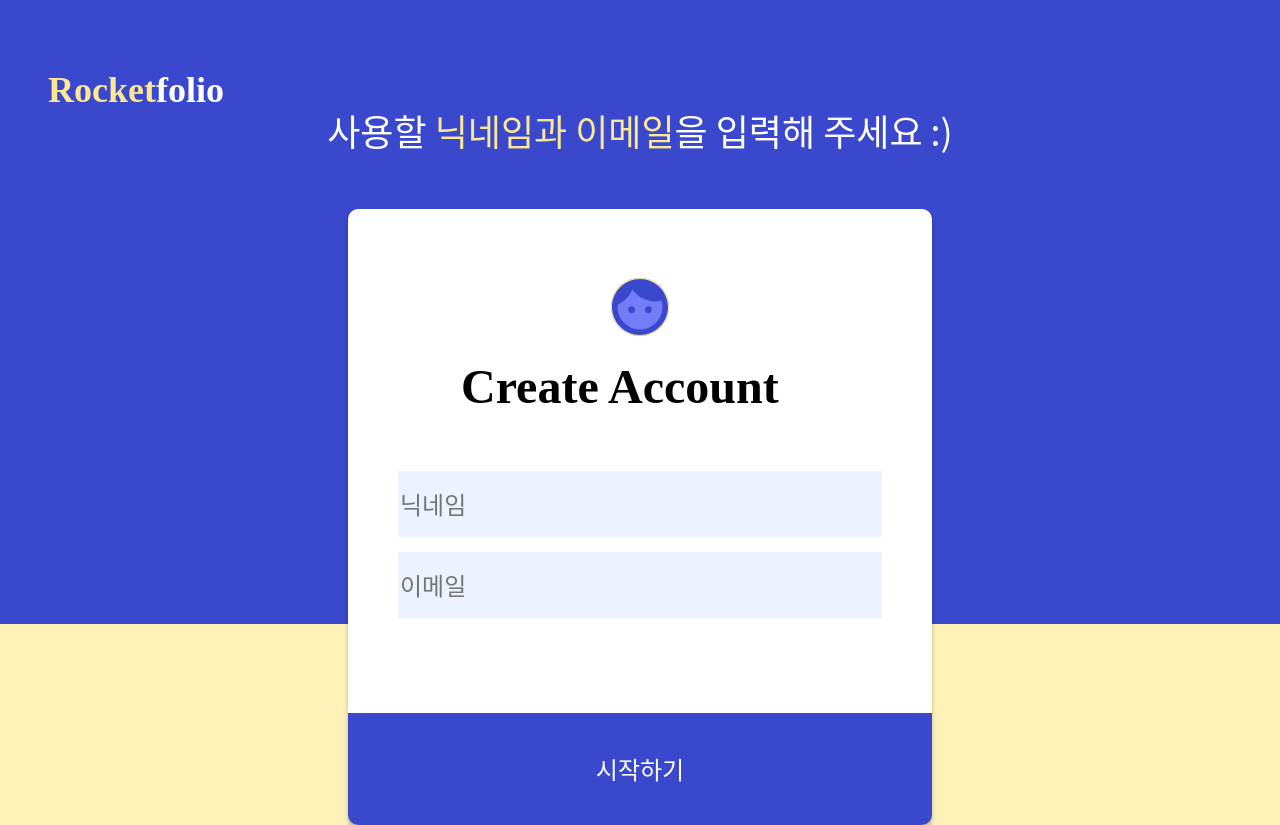
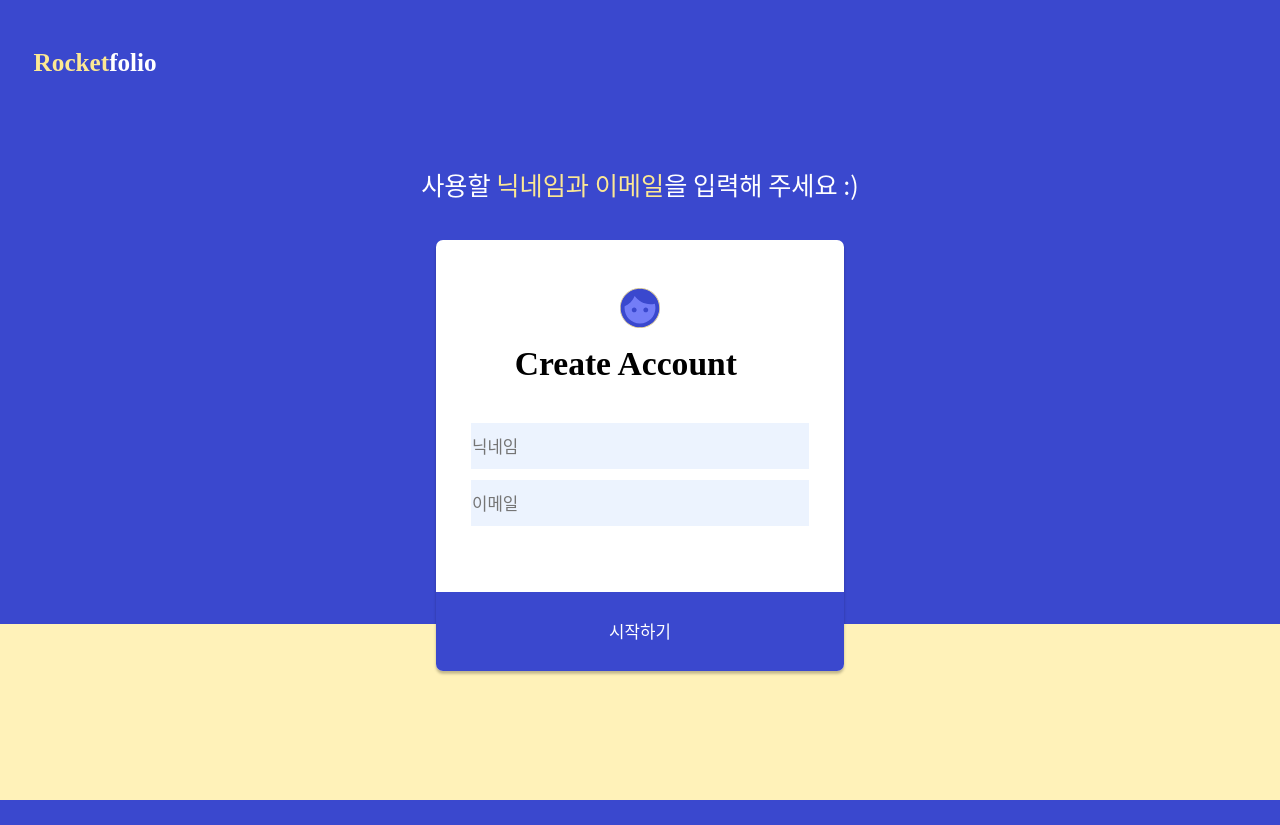
Before and after one commit to Jin1won/RocketFolio, a Django app: page /authentication/register_step1/ in a window 1280 px wide. After the commit the page ends 800 px from the top, so only its background shows below. Run offline with Django 3.2, Linux system fonts and the light colour scheme; the visitor is signed in with stand-in values (Sample User, id 1); some libraries are stand-ins or nearby versions.

Commit message:
줌 설정

```diff
--- a/RocketFolio/authentication/static/authentication/css/login.css
+++ b/RocketFolio/authentication/static/authentication/css/login.css
@@ -1,4 +1,5 @@
 body {
+  zoom:0.7;
   width: auto;
   height: 1000px;
   margin: 0px;
--- a/RocketFolio/authentication/static/authentication/css/register1.css
+++ b/RocketFolio/authentication/static/authentication/css/register1.css
@@ -1,4 +1,5 @@
 body {
+  zoom:0.7;
   margin: 0px;
   display: flex;
   flex-direction: column;
--- a/RocketFolio/portfolio/static/portfolio/css/myPortfolio.css
+++ b/RocketFolio/portfolio/static/portfolio/css/myPortfolio.css
@@ -1,3 +1,6 @@
+body {
+  zoom:0.7;
+}
 .container_mystock {
   display: flex;
   flex-direction: column;
--- a/RocketFolio/static/portfolio/css/myPortfolio.css
+++ b/RocketFolio/static/portfolio/css/myPortfolio.css
@@ -1,3 +1,6 @@
+body{
+  zoom:0.7;
+}
 .container_myportfolio {
   display: flex;
   flex-direction: column;
--- a/RocketFolio/static/stock/css/myStock.css
+++ b/RocketFolio/static/stock/css/myStock.css
@@ -1,3 +1,6 @@
+body{
+  zoom:0.7;
+}
 .container_mystock {
   display: flex;
   flex-direction: column;
--- a/RocketFolio/static/stock/css/plusStock.css
+++ b/RocketFolio/static/stock/css/plusStock.css
@@ -1,3 +1,6 @@
+body{
+  zoom:0.7;
+}
 .container_search {
   display: flex;
   flex-direction: column;
--- a/RocketFolio/static/stock/css/plusStock_css.css
+++ b/RocketFolio/static/stock/css/plusStock_css.css
@@ -1,3 +1,6 @@
+body{
+  zoom:0.7;
+}
 .container_search {
   display: flex;
   flex-direction: column;
--- a/RocketFolio/static/stock/css/stockCor.css
+++ b/RocketFolio/static/stock/css/stockCor.css
@@ -1,3 +1,6 @@
+body{
+  zoom:0.7;
+}
 .container_cor_backtesting {
   display: flex;
   flex-direction: column;
--- a/RocketFolio/stock/static/stock/css/myCrypto.css
+++ b/RocketFolio/stock/static/stock/css/myCrypto.css
@@ -1,3 +1,6 @@
+body{
+  zoom:0.7;
+}
 .container_mystock {
   display: flex;
   flex-direction: column;
--- a/RocketFolio/stock/static/stock/css/myStock.css
+++ b/RocketFolio/stock/static/stock/css/myStock.css
@@ -1,3 +1,6 @@
+body{
+  zoom:0.7;
+}
 .container_mystock {
   display: flex;
   flex-direction: column;
--- a/RocketFolio/stock/static/stock/css/plusStock.css
+++ b/RocketFolio/stock/static/stock/css/plusStock.css
@@ -1,3 +1,6 @@
+body{
+  zoom:0.7;
+}
 .container_search {
   display: flex;
   flex-direction: column;
--- a/RocketFolio/stock/static/stock/css/stockCor.css
+++ b/RocketFolio/stock/static/stock/css/stockCor.css
@@ -1,3 +1,6 @@
+body{
+  zoom:0.7;
+}
 .container_cor_backtesting {
   display: flex;
   flex-direction: column;
```
